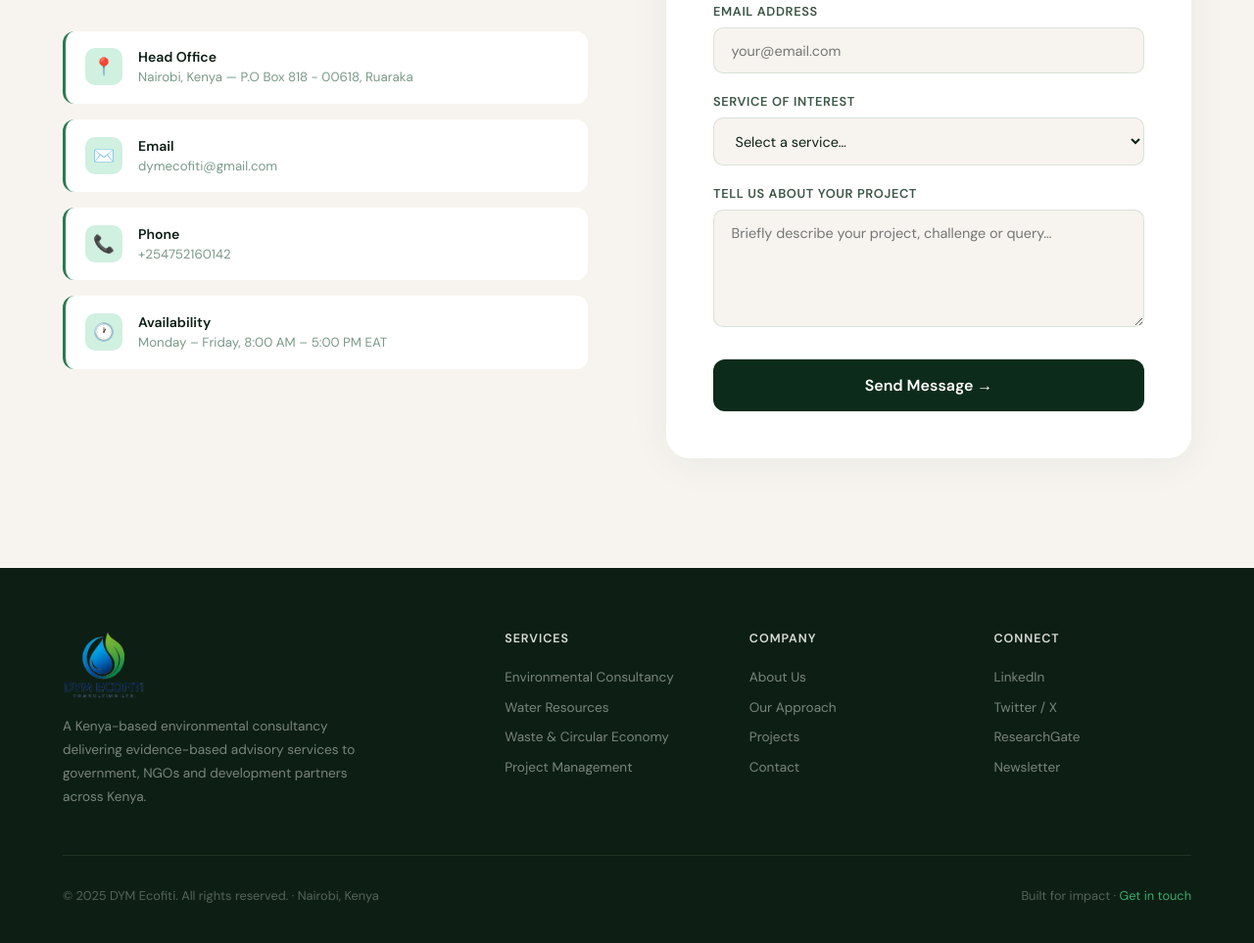
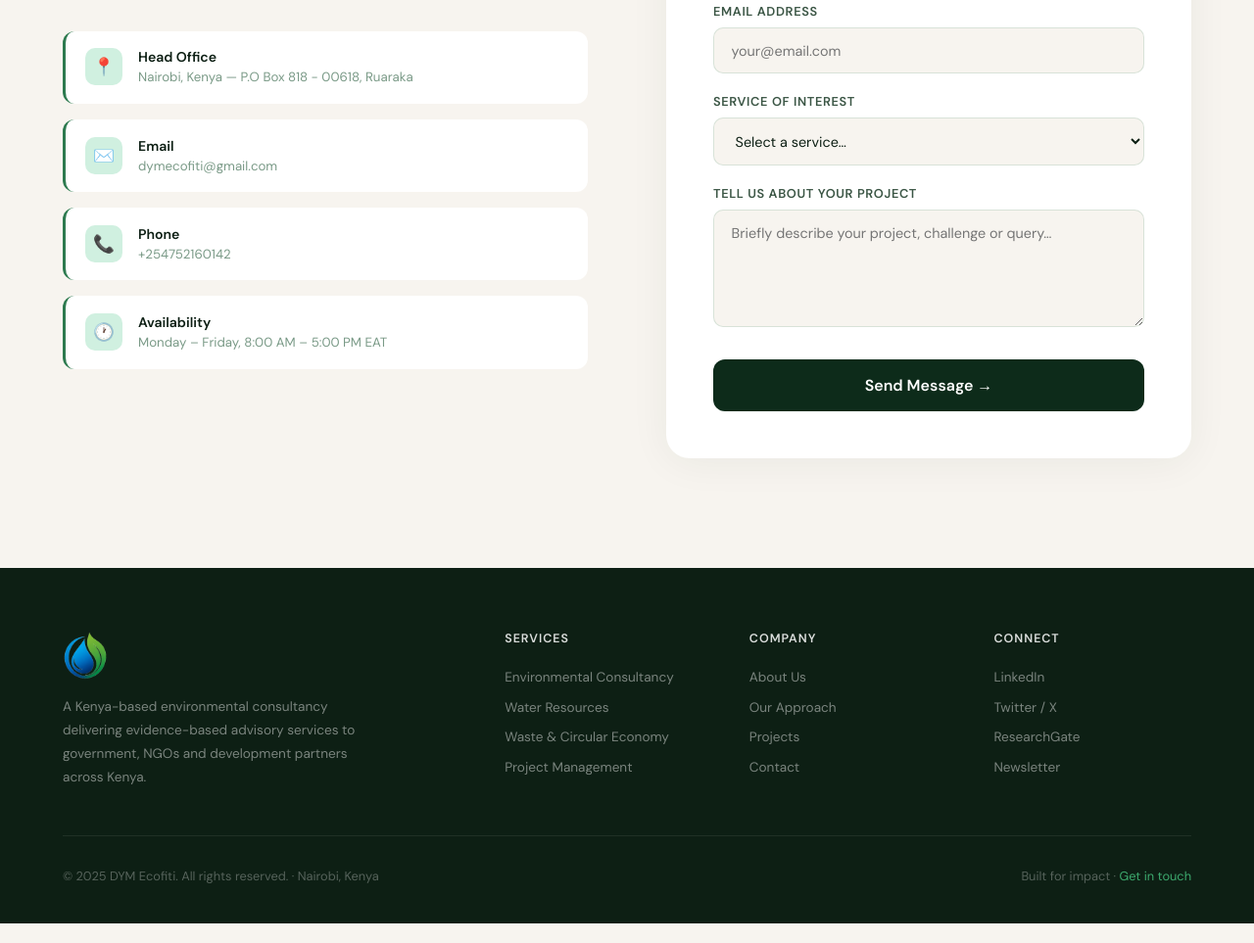
Before and after one commit to dym-ecofiti/dymecofiti, a plain HTML site: page index.html in a window 1280 px wide. Shown: the part 8687-9650 px from the top of the page at 98% size. Drawn offline with nearby package versions, Linux system fonts and the light colour scheme; a web font is replaced by a local one.

Commit message:
Update index.html

```diff
--- a/index.html
+++ b/index.html
@@ -1460,7 +1460,7 @@
   <div class="footer-top">
     <div class="footer-brand">
       <div class="nav-logo">
-        <img src="logo-full-800.png" alt="DYM Ecofiti Consulting Ltd." style="height: 70px; width: auto; display: block;">
+        <img src="logo-icon-256.png" alt="DYM Ecofiti Consulting Ltd." style="height: 50px; width: auto; display: block;">
       </div>
       <p>A Kenya-based environmental consultancy delivering evidence-based advisory services to government, NGOs and development partners across Kenya.</p>
     </div>
```
